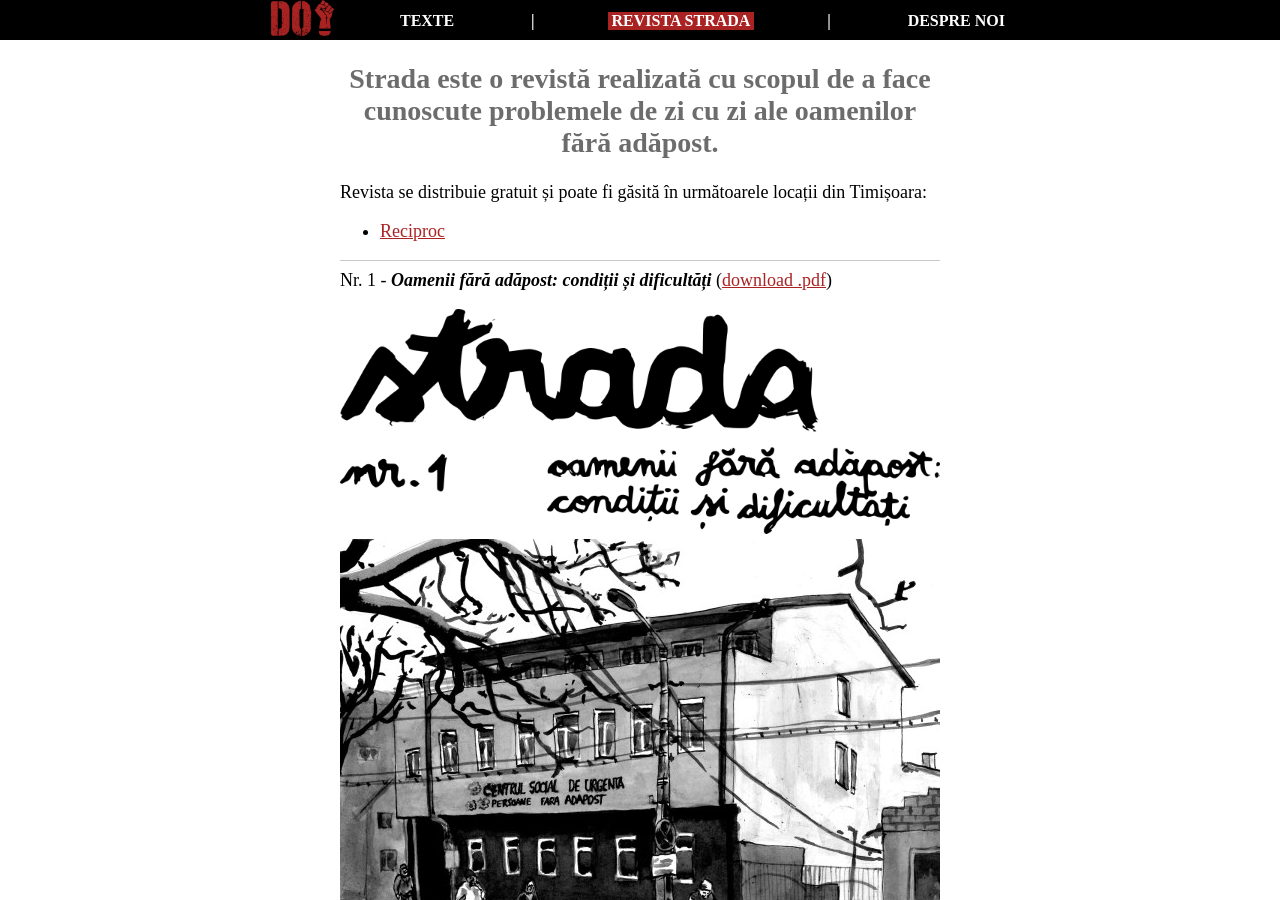
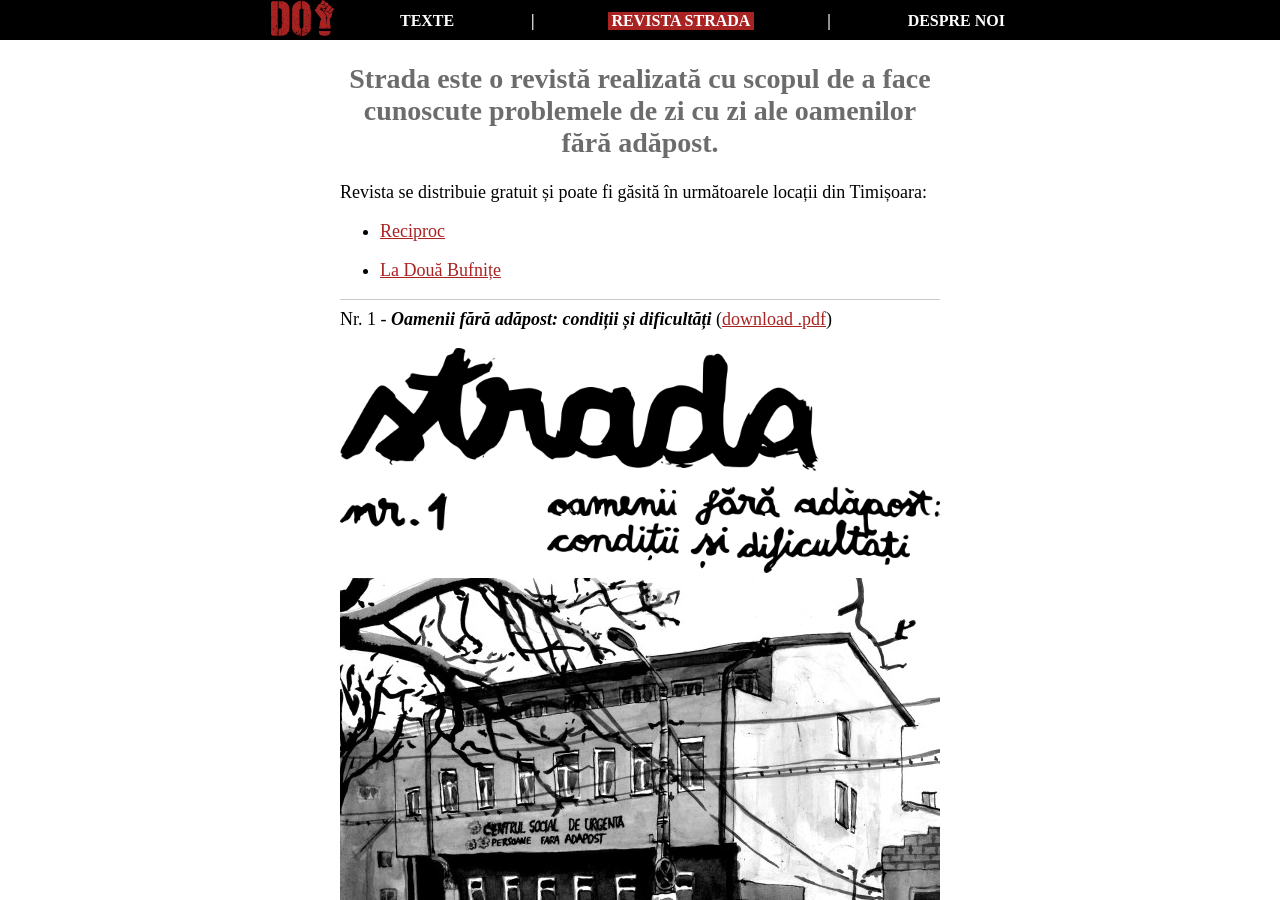
Before and after one commit to dreptul-la-oras/dreptul-la-oras.github.io, a Jekyll site: the page built from pages/strada/strada.md, in a window 1280 px wide and 900 px high. Built offline with Jekyll 4.4.1, drawn with Linux system fonts in a browser that asks for light colours.

Commit message:
Add new location

```diff
--- a/pages/strada/strada.md
+++ b/pages/strada/strada.md
@@ -24,6 +24,9 @@ css:
       <ul>
         <li><a href="https://www.facebook.com/lareciproc.ro/">Reciproc</a></li>
       </ul>
+      <ul>
+        <li><a href="https://web.facebook.com/ladouabufnite/">La Două Bufnițe</a></li>
+      </ul>
     </div>
 </div>
 
```
